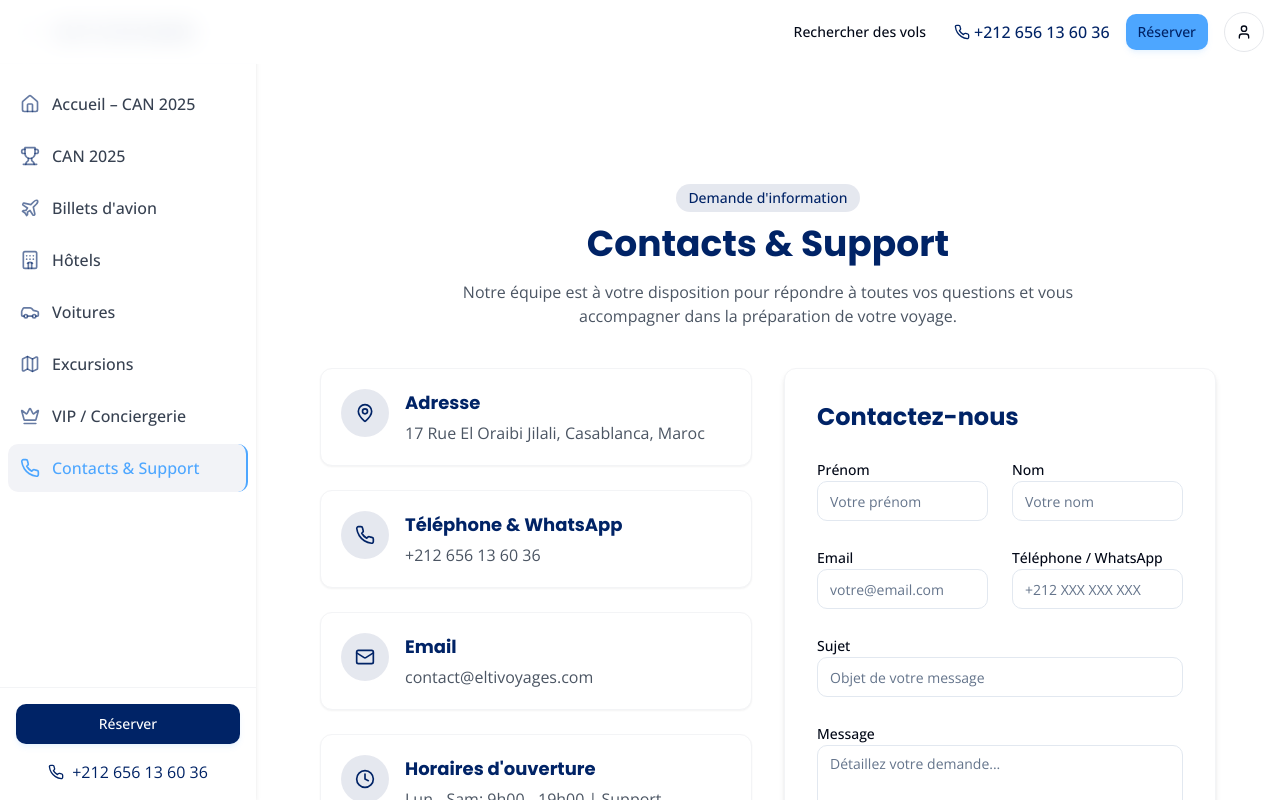
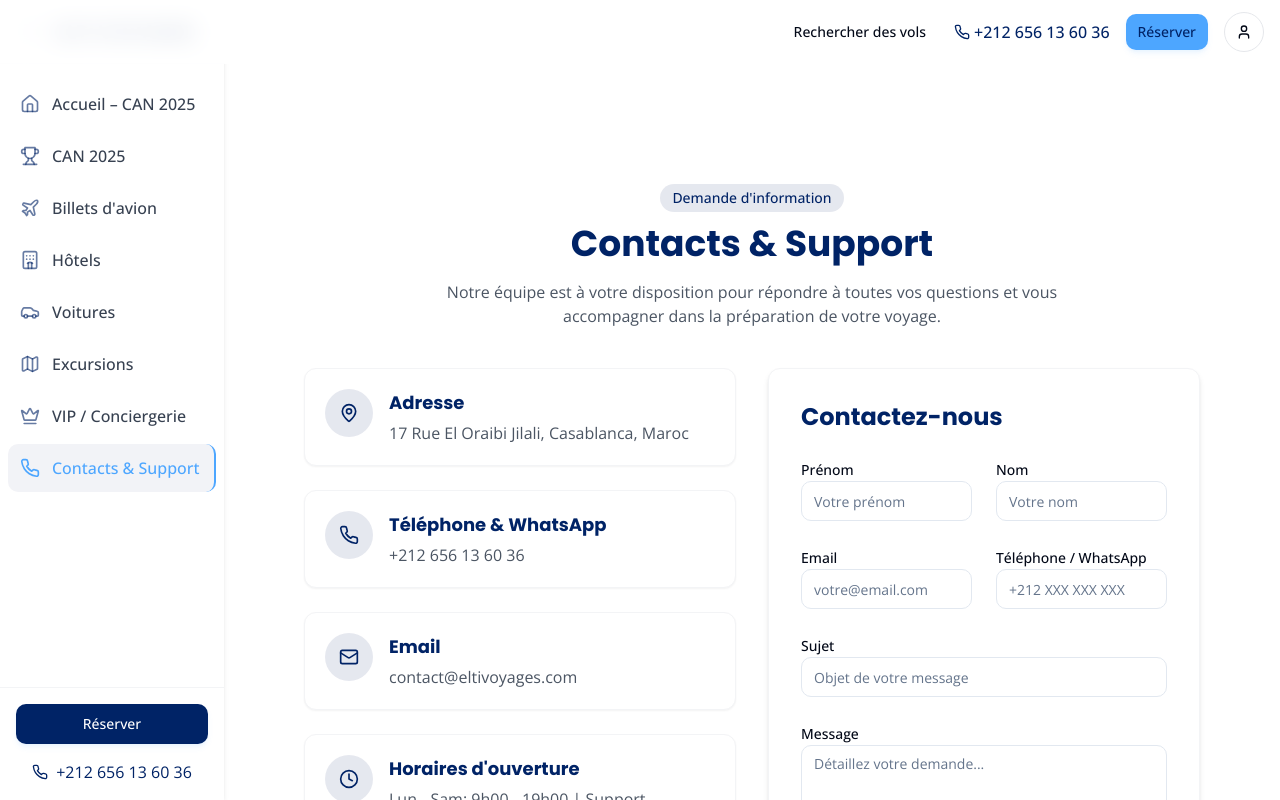
Before and after one commit to Cherif0104/elti-voyages-afrika, a React (Vite) app: page /contact in a window 1280 px wide. Shown: the top 800 px of the page. Built offline with nearby package versions, Linux system fonts and the light colour scheme.

Commit message:
Fix: Reduce space between sidebar and content
The AI reduced the space between the sidebar and the main content of the site. The `App.tsx` file was updated to adjust the padding.

```diff
--- a/src/App.tsx
+++ b/src/App.tsx
@@ -46,8 +46,8 @@ const App = () => {
         <BrowserRouter>
           <div className="min-h-screen flex flex-col">
             <Sidebar />
-            {/* Added lg:pl-64 for sidebar space */}
-            <main className="flex-1 pt-16 lg:pl-64">
+            {/* Updated lg:pl-56 to match the sidebar width */}
+            <main className="flex-1 pt-16 lg:pl-56">
               <Routes>
                 <Route path="/" element={<Index />} />
                 <Route path="/can2025" element={<Can2025 />} />
--- a/src/components/Navbar.tsx
+++ b/src/components/Navbar.tsx
@@ -1,6 +1,6 @@
 
 // This file is kept as a placeholder - functionality has been moved to Sidebar.tsx
-// which now functions as the main navigation header
+// which now functions as the main navigation header with reduced spacing
 
 import { Button } from "@/components/ui/button";
 import { cn } from "@/lib/utils";
--- a/src/components/Sidebar.tsx
+++ b/src/components/Sidebar.tsx
@@ -1,4 +1,3 @@
-
 import { useState, useEffect } from 'react';
 import { Link, useLocation } from 'react-router-dom';
 import { cn } from '@/lib/utils';
@@ -81,7 +80,7 @@ const Sidebar = () => {
   return (
     <>
       {/* Desktop Sidebar */}
-      <div className="fixed left-0 top-0 z-40 h-full w-64 bg-white shadow-md hidden lg:block">
+      <div className="fixed left-0 top-0 z-40 h-full w-56 bg-white shadow-md hidden lg:block">
         <div className="flex h-16 items-center px-4 border-b border-gray-100">
           <Link to="/" className="flex items-center">
             <Logo size="md" />
@@ -134,7 +133,7 @@ const Sidebar = () => {
 
       {/* Main Header - Full Width */}
       <header className={cn(
-        "fixed top-0 z-50 w-full backdrop-blur-md transition-all duration-300 lg:pl-64",
+        "fixed top-0 z-50 w-full backdrop-blur-md transition-all duration-300 lg:pl-56",
         isScrolled
           ? "bg-white shadow-sm border-b border-gray-100"
           : "bg-white/85"
```
